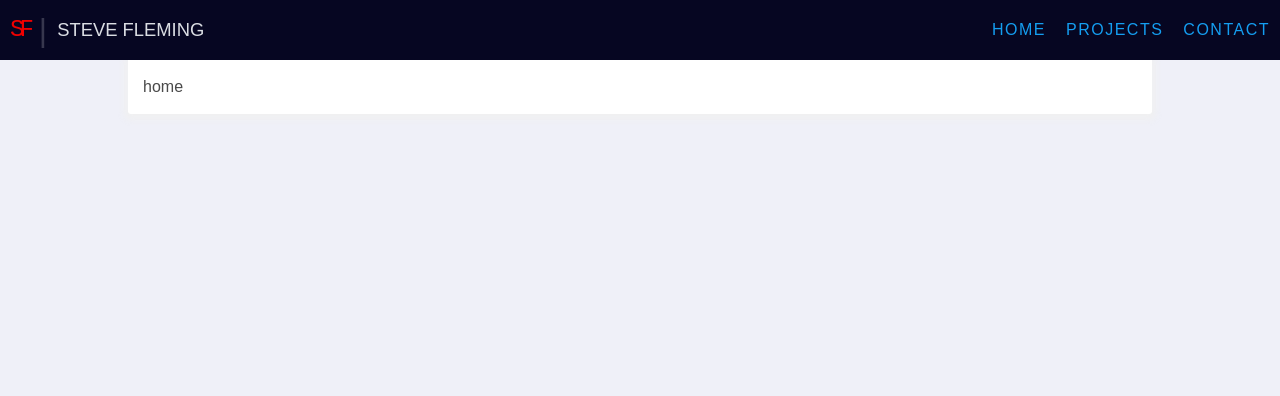
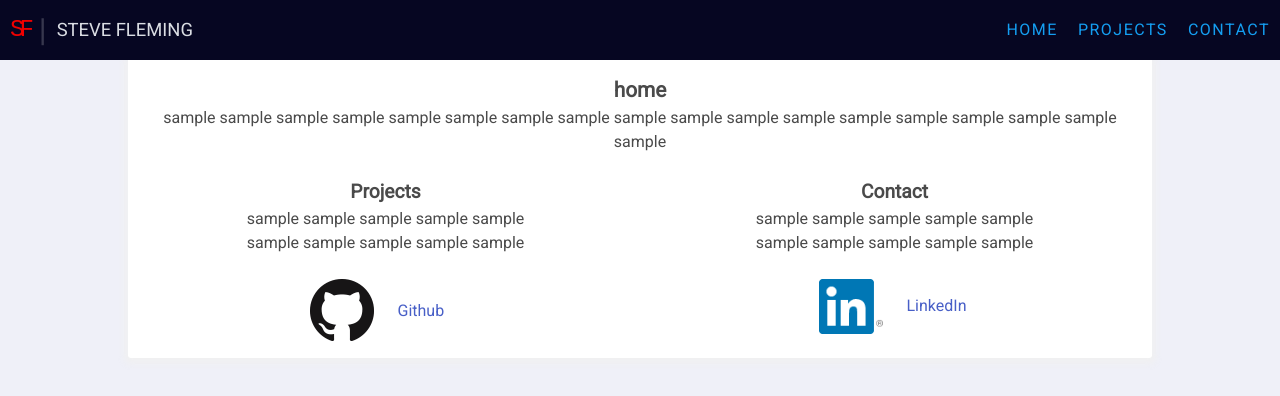
Before and after one commit to StephenFleming96/sf-portfolio, a React app: page / in a window 1280 px wide. Shown: the top 396 px of the page. Built offline with nearby package versions, Linux system fonts and the light colour scheme.

Commit message:
home page and social icons

```diff
--- a/src/App.scss
+++ b/src/App.scss
@@ -1,9 +1,16 @@
+@import url('https://fonts.googleapis.com/css?family=Roboto');
+
 $bg-colour: rgb(239, 240, 248);
 $main-border-rad: 3px;
 $body-shadow-color: rgba(240, 240, 240, 0.877);//rgba(179, 179, 179, 0.685);
 
 * {
-  font-family: sans-serif;
+  font-family: "Roboto", sans-serif;
+}
+
+h2, h3 {
+  text-align: center;
+  font-weight: bold;
 }
 
 #root {
--- a/src/pages/home.js
+++ b/src/pages/home.js
@@ -1,12 +1,58 @@
-import React from 'react';
-import './home.scss';
+import React from "react";
+import "./home.scss";
 
-import {NavLink} from 'react-router-dom';
+import { NavLink } from "react-router-dom";
+import GitHubLogo from "../img/GitHub-Mark.png";
+import LinkedIn from "../img/In.png";
+
+const ImgAndDescription = (logo, name, url) => (
+  <div className="column img-column">
+    <div className="columns img-columns ">
+      <div className="column is-one-half">
+	  	<a href={url}>
+        <img
+          src={logo}
+          alt={name}
+          className=" img-right"
+          width="64"
+          height="64"
+        /></a>
+      </div>
+      <div className="column flex  is-one-half">
+        <a className="flex-item-center">{name}</a>
+      </div>
+    </div>
+  </div>
+);
 
 const Home = () => (
-	<h1>
-		home
-	</h1>
+  <div>
+    <div className="columns ">
+      <div className="column section-home">
+        <h2>home</h2>
+        <p>
+          sample sample sample sample sample sample sample sample sample sample
+          sample sample sample sample sample sample sample sample{" "}
+        </p>
+      </div>
+    </div>
+    <div className="columns">
+      <div className="column section-content">
+        <h3>Projects</h3>
+        <p>sample sample sample sample sample </p>
+        <p>sample sample sample sample sample </p>
+      </div>
+      <div className="column section-content">
+        <h3>Contact</h3>
+        <p>sample sample sample sample sample </p>
+        <p>sample sample sample sample sample </p>
+      </div>
+    </div>
+    <div className="columns">
+      {ImgAndDescription(GitHubLogo, "Github", "https://github.com/StephenFleming96")}
+      {ImgAndDescription(LinkedIn, "LinkedIn", "https://www.linkedin.com/feed/")}
+    </div>
+  </div>
 );
 
 export default Home;
--- a/src/pages/home.scss
+++ b/src/pages/home.scss
@@ -0,0 +1,35 @@
+$social-background: rgba(240, 240, 240, 0.8);
+
+.section-home, .section-content {
+	text-align: center;
+}
+
+.section-home p {
+	width: 100%;
+}
+
+.section-home h2 {
+	font-size: 130%;
+}
+
+.section-content h3 {
+	font-size: 120%;
+}
+
+.img-columns {
+	height: 100%;
+}
+
+.img-column {
+	height: 100%;
+}
+
+.img-right {
+	float: right;
+}
+
+@media(max-width: 768px) {
+	.img-right {
+		float: none;
+	}
+}
```
Also changed, not shown: src/img/GitHub-Mark.png (added), src/img/In.png (added).
